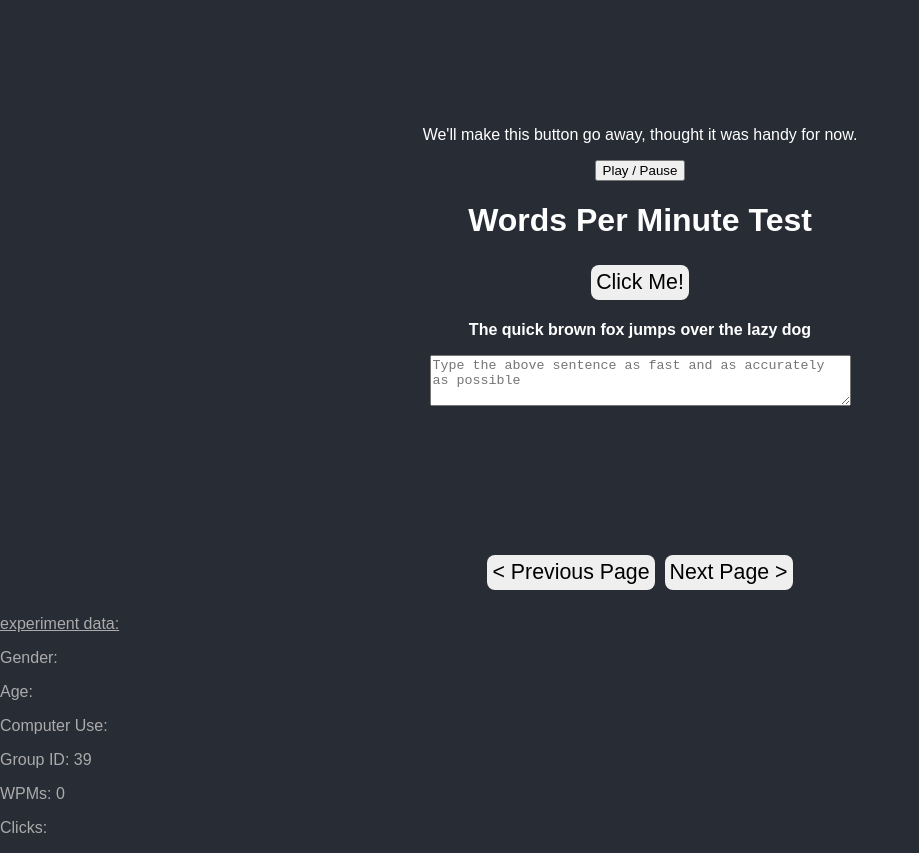
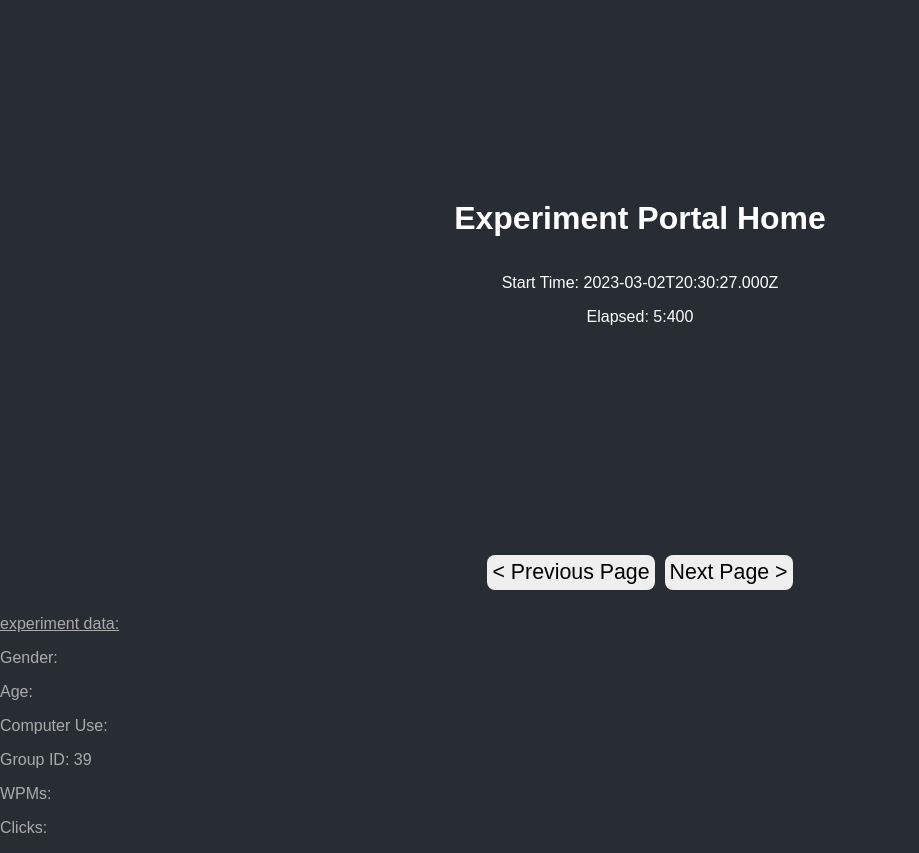
Before and after one commit to csu-hci-projects/SP23-Context-Awareness-Sound-Alerts, a React (Create React App) app in the folder client/: page / in a window 1280 px wide. Shown: the whole page, without its empty margins (0-919 px from the left). Built offline with nearby package versions, Linux system fonts and the light colour scheme; the HTML template or start-up script is replaced by a standard one.

Commit message:
built a timer

```diff
--- a/client/src/components/App.js
+++ b/client/src/components/App.js
@@ -12,7 +12,7 @@ export default function App(){
 
     // Set the page to load first here, handy if you're working on a specific page
     // and don't want to have to click through every time it reloads.
-    const [pageIndex, setPageIndex] = useState(3)
+    const [pageIndex, setPageIndex] = useState(0)
     const [experimentState, setExperimentState] = useState(new subject())
 
     const context = {
--- /dev/null
+++ b/client/src/components/timer.js
@@ -0,0 +1,18 @@
+import {useState} from "react";
+
+export default function Timer(props){
+
+    const [startTime, setStartTime] = useState(new Date())
+    const [elapsed, setElapsed] = useState(new Date(new Date() - startTime))
+
+    setTimeout(()=>{
+        setElapsed(new Date(new Date() - startTime))
+    }, 100)
+
+    return(
+        <div className={"timer"}>
+            <p>Start Time: {startTime.toISOString()}</p>
+            <p>Elapsed: {elapsed.getUTCSeconds()}:{elapsed.getUTCMilliseconds()}</p>
+        </div>
+    )
+}
--- a/client/src/pages/Root.js
+++ b/client/src/pages/Root.js
@@ -2,12 +2,14 @@ import '../App.css';
 import NavBar from "../components/NavBar";
 import Data from "../components/Data";
 import React from "react";
+import Timer from "../components/timer";
 
 export default function Root(props) {
 
   return (
     <div className="content">
         <h1>Experiment Portal Home</h1>
+        <Timer/>
     </div>
   );
 }
```
